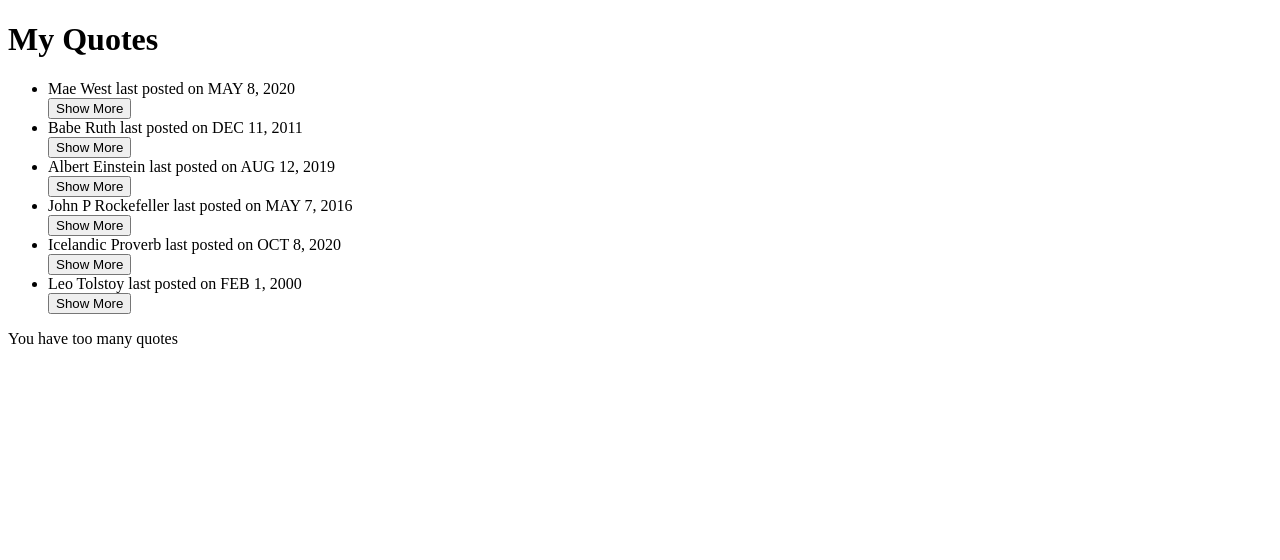
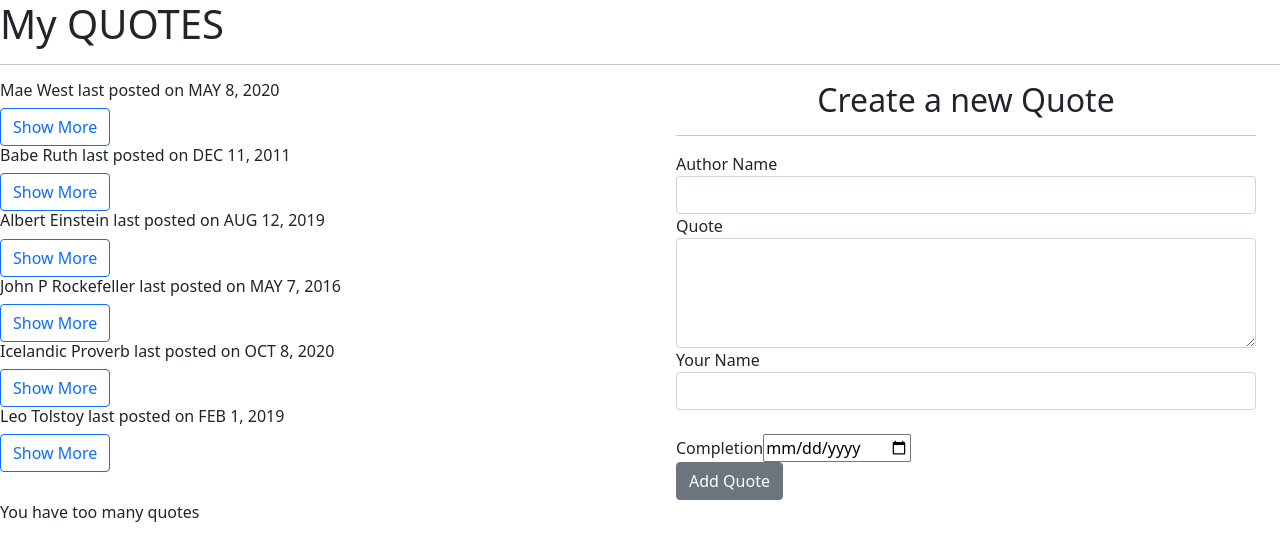
Before and after one commit to Wanguifiona/Quotes, an Angular app: page / in a window 1280 px wide. Shown: the top 560 px of the page. Built offline with nearby package versions, Linux system fonts and the light colour scheme.

Commit message:
created a form

```diff
--- a/package.json
+++ b/package.json
@@ -18,6 +18,8 @@
     "@angular/platform-browser": "~13.0.0",
     "@angular/platform-browser-dynamic": "~13.0.0",
     "@angular/router": "~13.0.0",
+    "bootstrap": "^5.1.3",
+    "popper": "^1.0.1",
     "rxjs": "~7.4.0",
     "tslib": "^2.3.0",
     "zone.js": "~0.11.4"
--- a/src/app/quote-detail/quote-detail.component.html
+++ b/src/app/quote-detail/quote-detail.component.html
@@ -1,3 +1,4 @@
 <p>{{ quote.description}}</p>
+<p>Posted by {{ quote.writer}} </p>
 <p>This quote was last posted {{quote.completeDate|dateCount}} days ago</p>
-<button (click)='quoteDelete(true)'>Delete Quote</button>
+<button (click)='quoteDelete(true)' class="btn btn-outline-danger">Delete Quote</button>
--- /dev/null
+++ b/src/app/quote-form/quote-form.component.html
@@ -0,0 +1,39 @@
+<div class="container-fluid">
+    <h2 class="text-center">Create a new Quote</h2>
+    <hr>
+    <form #quoteForm='ngForm'>
+        <div class="form-group">
+
+            <label for="name">Author Name</label>
+            <input type="text" class="form-control" id="name" [(ngModel)]="newQuote.name"  name="name" #name='ngModel' required >
+            <div [hidden]="name.valid || name.pristine" class="alert alert-danger">
+              <p>Author name is required</p>
+            </div>
+        </div>
+        <div class="form-group">
+
+            <label for="description">Quote</label>
+            <textarea class="form-control" id="description" rows="4" [(ngModel)]="newQuote.description" name="description" #description="ngModel" required></textarea>
+            <div [hidden]="description.valid || description.pristine" class="alert alert-danger">
+              <p>Quote is required</p>
+            </div>
+        </div>
+        <div class="form-group">
+
+            <label for="name">Your Name</label>
+            <input type="text"  class="form-control" id="name" [(ngModel)]="newQuote.writer" name="writer" #writer='ngModel' required>
+            <div [hidden]="writer.valid || writer.pristine" class="alert alert-danger">
+                <p>Your name is required here</p>
+            </div>
+        </div>
+        <br>
+        <div class="form-group">
+            <label for="complete">Completion</label>
+            <input type='date' id="complete" [(ngModel)]="newQuote.completeDate" name="completeDate" #completeDate="ngModel" required>
+            <div [hidden]="completeDate.valid || completeDate.pristine" class="alert alert-danger">
+                <p>Date is required</p>
+            </div>
+        </div>
+        <button type="submit" class="btn btn-secondary">Add Quote</button>
+    </form>
+</div>
--- /dev/null
+++ b/src/app/quote-form/quote-form.component.ts
@@ -0,0 +1,17 @@
+import { Component, OnInit } from '@angular/core';
+import { Quote } from '../quote';
+
+@Component({
+  selector: 'app-quote-form',
+  templateUrl: './quote-form.component.html',
+  styleUrls: ['./quote-form.component.css']
+})
+export class QuoteFormComponent implements OnInit {
+
+  newQuote = new Quote (0, "", "","", new Date());
+  constructor() { }
+
+  ngOnInit() {
+  }
+
+}
--- a/src/app/quote.ts
+++ b/src/app/quote.ts
@@ -1,6 +1,6 @@
 export class Quote {
  showDescription: boolean;
- constructor(public id: number,public name: string,public description: string, public completeDate: Date){
+ constructor(public id: number,public name: string,public description: string, public writer: string, public completeDate: Date){
     this.showDescription=false;
   }
 }
--- a/src/app/quote/quote.component.html
+++ b/src/app/quote/quote.component.html
@@ -1,10 +1,21 @@
-
-    <h1>My  Quotes</h1>
-    <ul>
+<div class="conatiner">
+  <h1>My QUOTES</h1>
+  <hr>
+  <div class="row">
+    <div class="col-md-6">
       <div *ngFor='let quote of quotes; let i =index'>
-        <li appHighlight>{{ quote.name }} last posted on {{ quote.completeDate|date|uppercase }}</li>
-        <button (click)='showDetails(i)'>Show More</button>
-        <app-quote-detail *ngIf='quote.showDescription' [quote]='quote' (isComplete) ='deleteQuote($event,i)'></app-quote-detail>
+        <div>
+          <h6 id={{i}} appHighlight>{{ quote.name }} last posted on {{ quote.completeDate|date|uppercase }}</h6>
+          <button (click)='showDetails(i)' class="btn btn-outline-primary">Show More</button>
+        </div>
+        <div *ngIf='quote.showDescription'>
+          <app-quote-detail [quote]='quote' (isComplete) ='deleteQuote($event,i)'></app-quote-detail>
+        </div>
       </div>
-    </ul>
-    <p *ngIf='quotes.length > 5'>You have too many quotes</p>
+    </div>
+    <div class="col-md-6">
+      <app-quote-form></app-quote-form>
+    </div>
+  </div>
+  <p *ngIf='quotes.length > 5'>You have too many quotes</p>
+</div>
--- a/src/app/quote/quote.component.ts
+++ b/src/app/quote/quote.component.ts
@@ -8,12 +8,12 @@ import { Quote } from '../quote';
 })
 export class QuoteComponent implements OnInit {
   quotes:Quote[] =[
-    new Quote(1, 'Mae West', 'You only leave once, but if you do it right, once is enough.', new Date(2020,4,8)),
-    new Quote(2, 'Babe Ruth', 'Never let the fear of stiking out keep you from playing the game.',new Date(2011,11,11)),
-    new Quote(3, 'Albert Einstein', 'If you want to live a happy life, live it to a goal not to people or things.',new Date(2019,7,12)),
-    new Quote(4, 'John P Rockefeller' , 'Do not be afraid to give up the good to go for the great.',new Date(2016,4,7)),
-    new Quote(5,'Icelandic Proverb','A wise man changes his mind, a fool never will.',new Date(2020,9,8)),
-    new Quote(6, 'Leo Tolstoy','True life is lived when tiny changes occur.',new Date(2000,1,1)),
+    new Quote(1, 'Mae West', 'You only leave once, but if you do it right, once is enough.', 'Noah',new Date(2020,4,8)),
+    new Quote(2, 'Babe Ruth', 'Never let the fear of stiking out keep you from playing the game.','Emma',new Date(2011,11,11)),
+    new Quote(3, 'Albert Einstein', 'If you want to live a happy life, live it to a goal not to people or things.','Oliver' ,new Date(2019,7,12)),
+    new Quote(4, 'John P Rockefeller' , 'Do not be afraid to give up the good to go for the great.','Ava',new Date(2016,4,7)),
+    new Quote(5,'Icelandic Proverb','A wise man changes his mind, a fool never will.','Elijah',new Date(2020,9,8)),
+    new Quote(6, 'Leo Tolstoy','True life is lived when tiny changes occur.','Charlotte',new Date(2019,1,1)),
 
   ]
   showDetails(index){
--- a/src/styles.css
+++ b/src/styles.css
@@ -1 +1 @@
-/* You can add global styles to this file, and also import other style files */
+@import "~bootstrap/dist/css/bootstrap.css"
```
Also changed, not shown: src/app/app.module.ts (+6 -2 lines), src/app/quote-form/quote-form.component.css (added), 2 other files (tests, documents, lock files or other folders).
